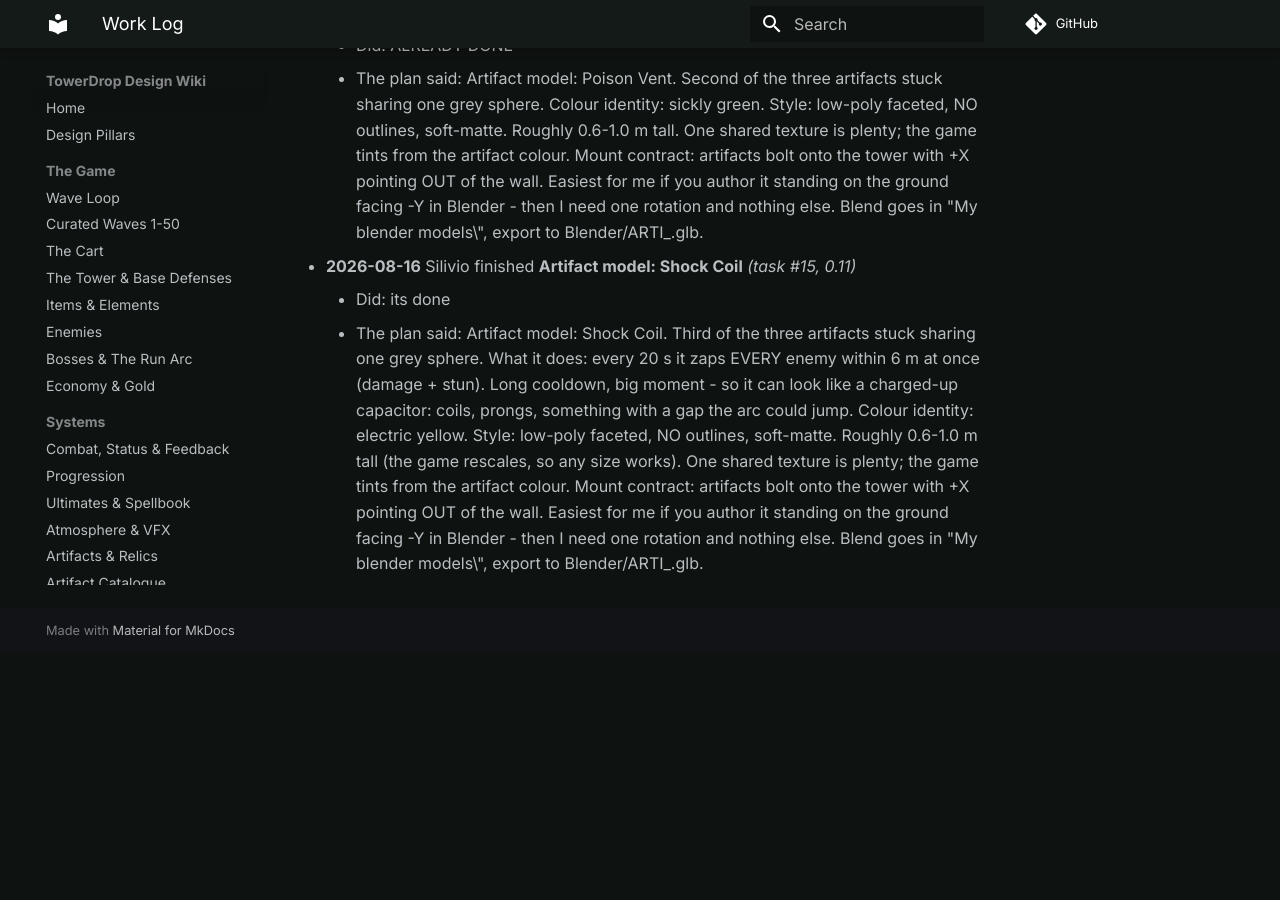
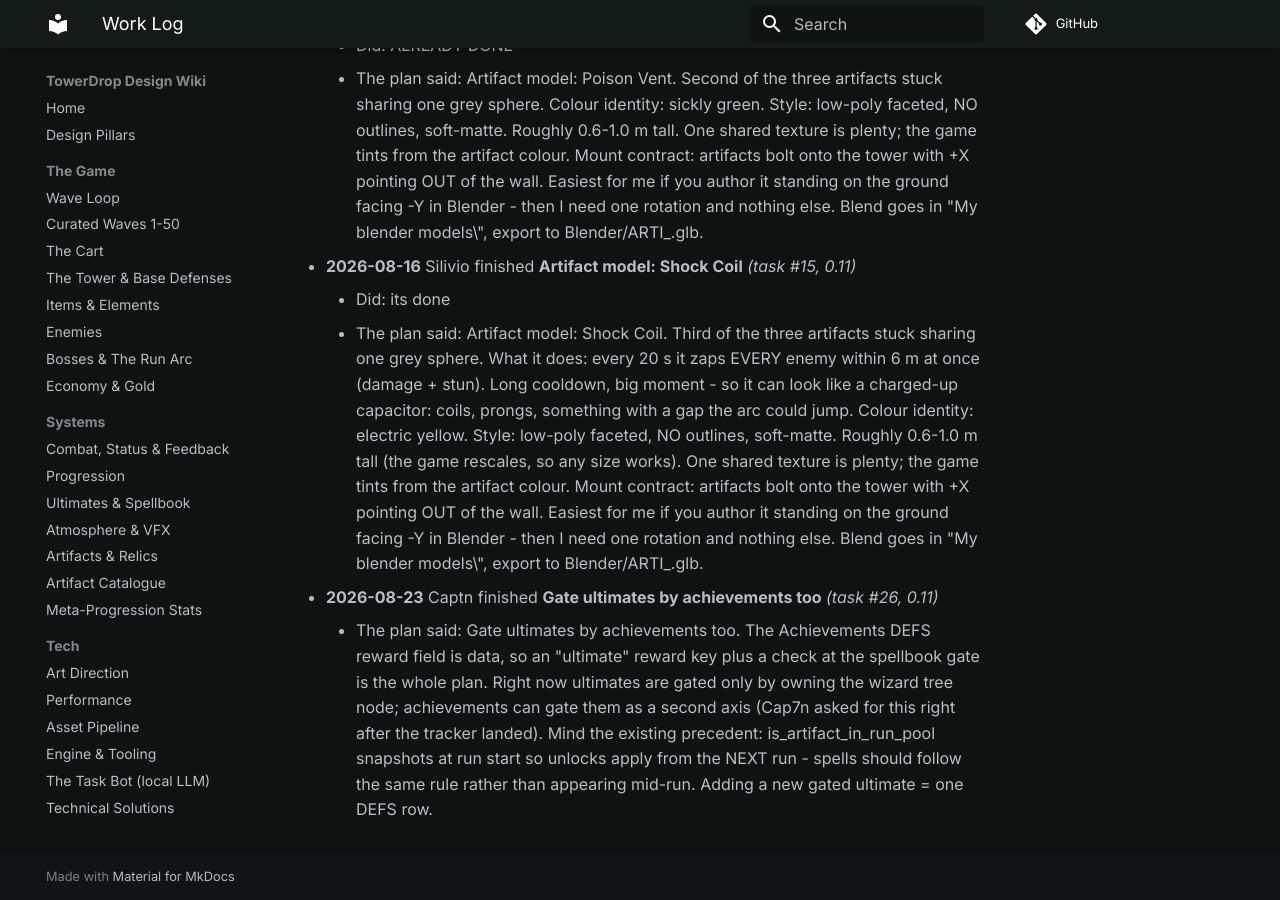
Before and after one commit to cap7n/towerdrop-docs, an MkDocs documentation site: the page built from docs/project/log.md, in a window 1280 px wide and 900 px high, scrolled down 4341 px. Built offline with MkDocs 1.6.1 and Material for MkDocs 9.7.7, drawn with Linux system fonts in a browser that asks for light colours; comment, search, counter and statistics services are not loaded; before the commit the page ends 4994 px from its top, so only the background shows below that.

Commit message:
log: Gate ultimates by achievements too (task #26)

```diff
--- a/docs/project/log.md
+++ b/docs/project/log.md
@@ -46,3 +46,5 @@
 - **2026-08-16** Silivio finished **Artifact model: Shock Coil** _(task #15, 0.11)_
     - Did: its done
     - The plan said: Artifact model: Shock Coil. Third of the three artifacts stuck sharing one grey sphere. What it does: every 20 s it zaps EVERY enemy within 6 m at once (damage + stun). Long cooldown, big moment - so it can look like a charged-up capacitor: coils, prongs, something with a gap the arc could jump. Colour identity: electric yellow. Style: low-poly faceted, NO outlines, soft-matte. Roughly 0.6-1.0 m tall (the game rescales, so any size works). One shared texture is plenty; the game tints from the artifact colour. Mount contract: artifacts bolt onto the tower with +X pointing OUT of the wall. Easiest for me if you author it standing on the ground facing -Y in Blender - then I need one rotation and nothing else. Blend goes in "My blender models\", export to Blender/ARTI_<Name>.glb.
+- **2026-08-23** Captn finished **Gate ultimates by achievements too** _(task #26, 0.11)_
+    - The plan said: Gate ultimates by achievements too. The Achievements DEFS reward field is data, so an "ultimate" reward key plus a check at the spellbook gate is the whole plan. Right now ultimates are gated only by owning the wizard tree node; achievements can gate them as a second axis (Cap7n asked for this right after the tracker landed). Mind the existing precedent: is_artifact_in_run_pool snapshots at run start so unlocks apply from the NEXT run - spells should follow the same rule rather than appearing mid-run. Adding a new gated ultimate = one DEFS row.
```
